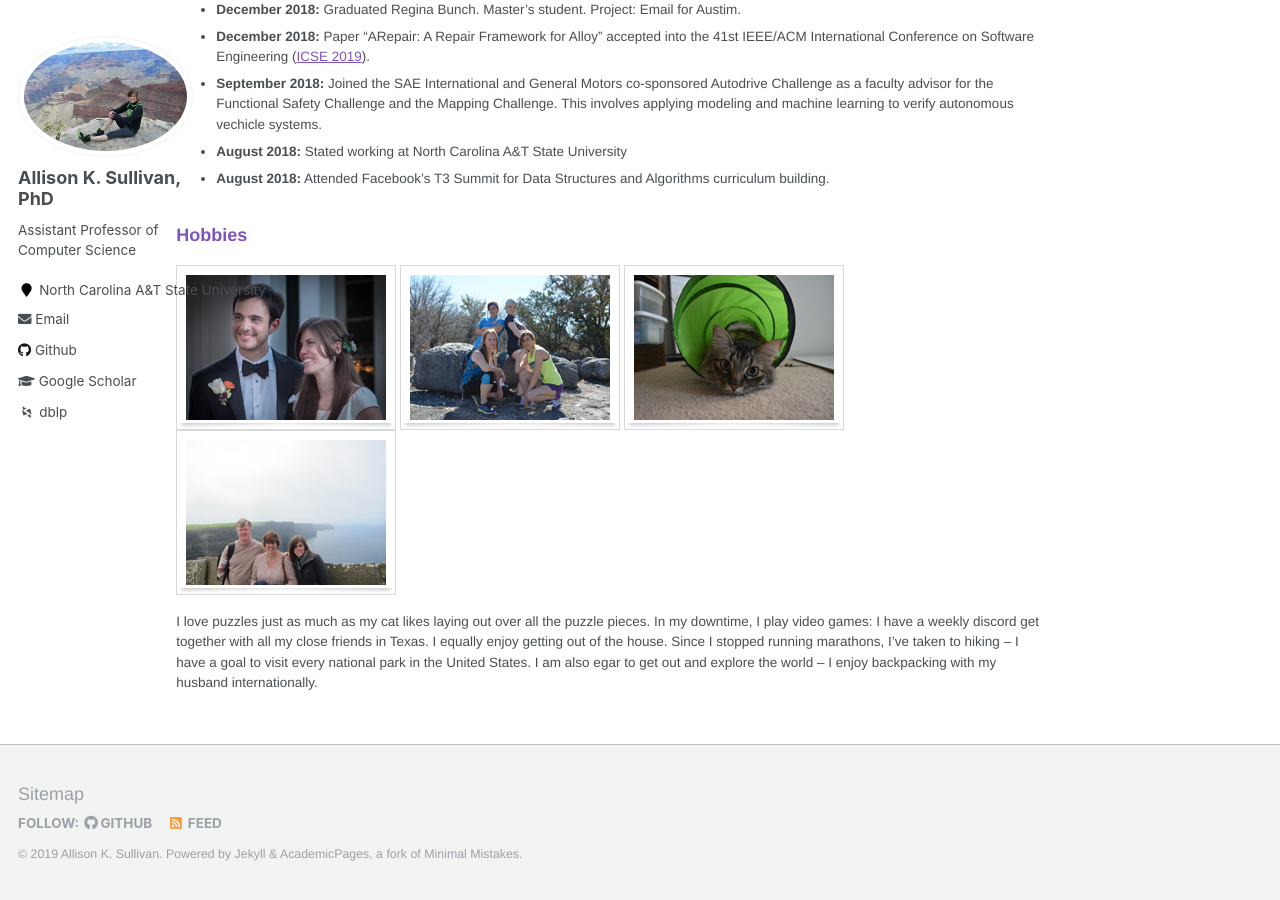
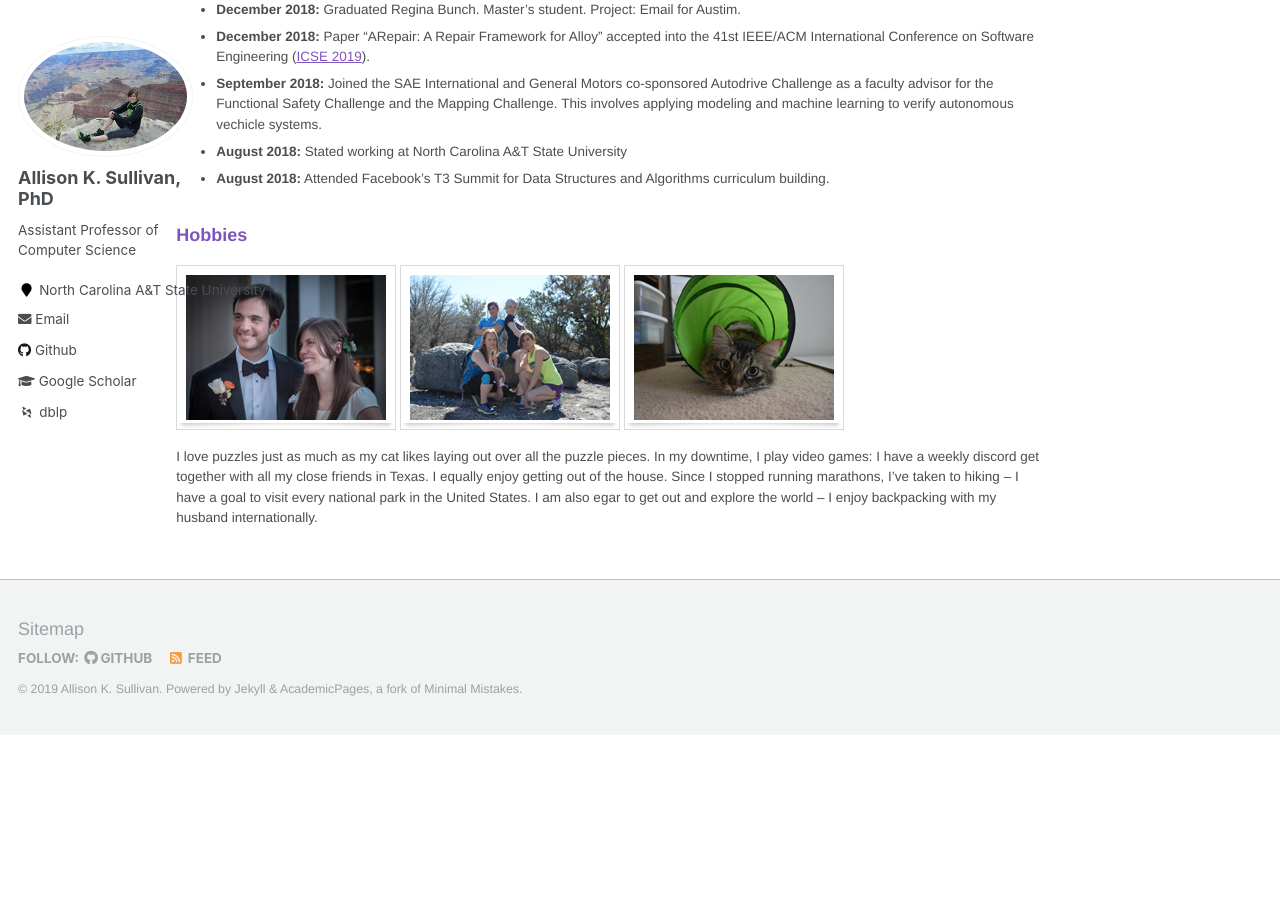
Before and after one commit to Allisonius/allisonius.github.io, a Jekyll site: the page built from _pages/about.md, in a window 1280 px wide and 900 px high, scrolled down 1053 px. Built offline with Jekyll 4.4.1, drawn with Linux system fonts in a browser that asks for light colours; some web fonts are replaced; after the commit the page ends 1788 px from its top, so only the background shows below that.

Commit message:
Update about.md

```diff
--- a/_pages/about.md
+++ b/_pages/about.md
@@ -31,6 +31,6 @@ My main goal is to improve software _reliability_ by focusing on:
 
 <h3>Hobbies</h3>
 
- <img src="images/a.png" alt=""> <img src="images/b.jpg" alt=""> <img src="images/c.JPG" alt=""> <img src="images/d.JPG" alt="">
+ <img src="images/a.png" alt=""> <img src="images/b.jpg" alt=""> <img src="images/c.JPG" alt="">
 
   I love puzzles just as much as my cat likes laying out over all the puzzle pieces. In my downtime, I play video games: I have a weekly discord get together with all my close friends in Texas. I equally enjoy getting out of the house. Since I stopped running marathons, I've taken to hiking -- I have a goal to visit every national park in the United States. I am also egar to get out and explore the world -- I enjoy backpacking with my husband internationally.
```
